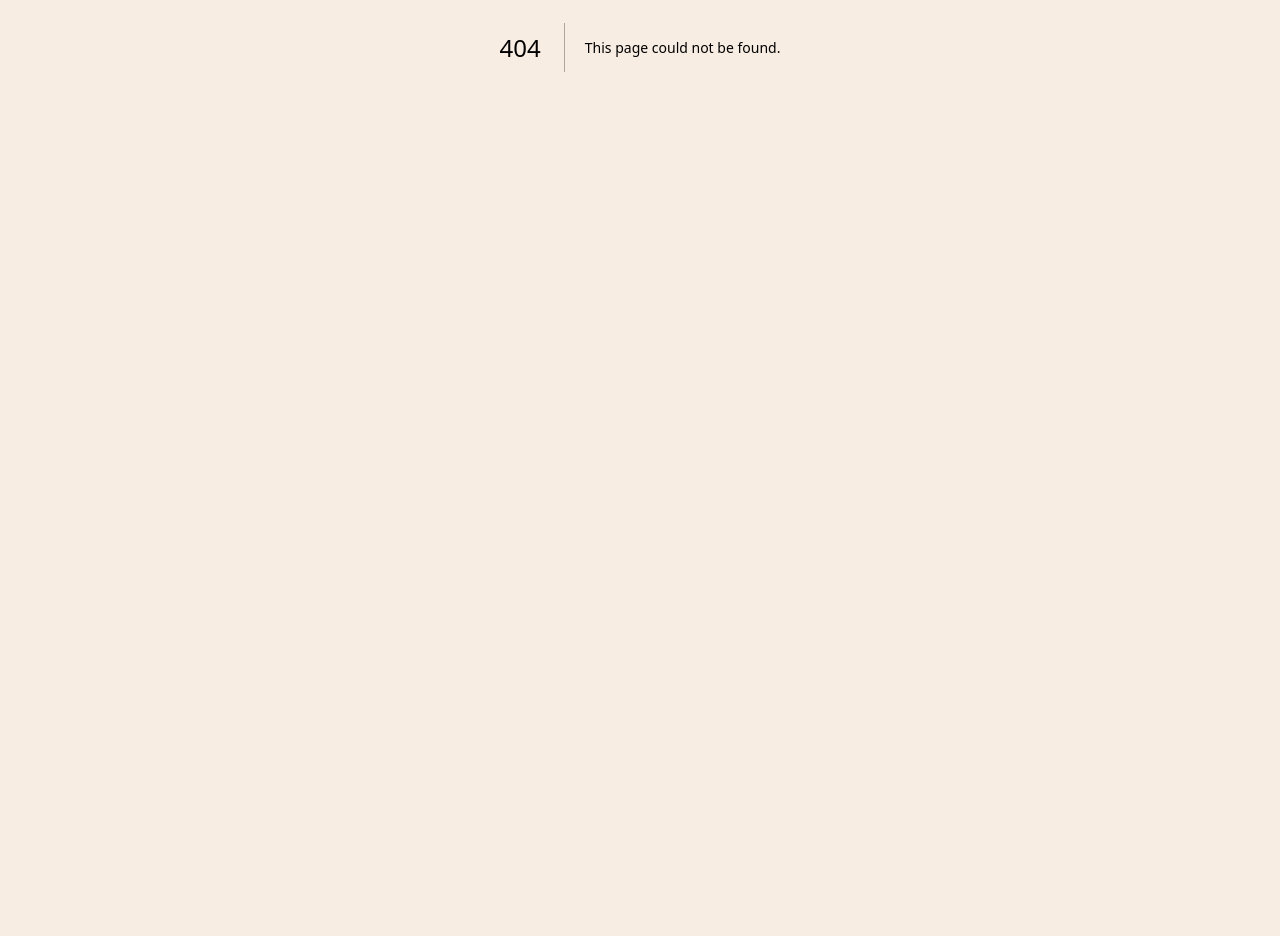
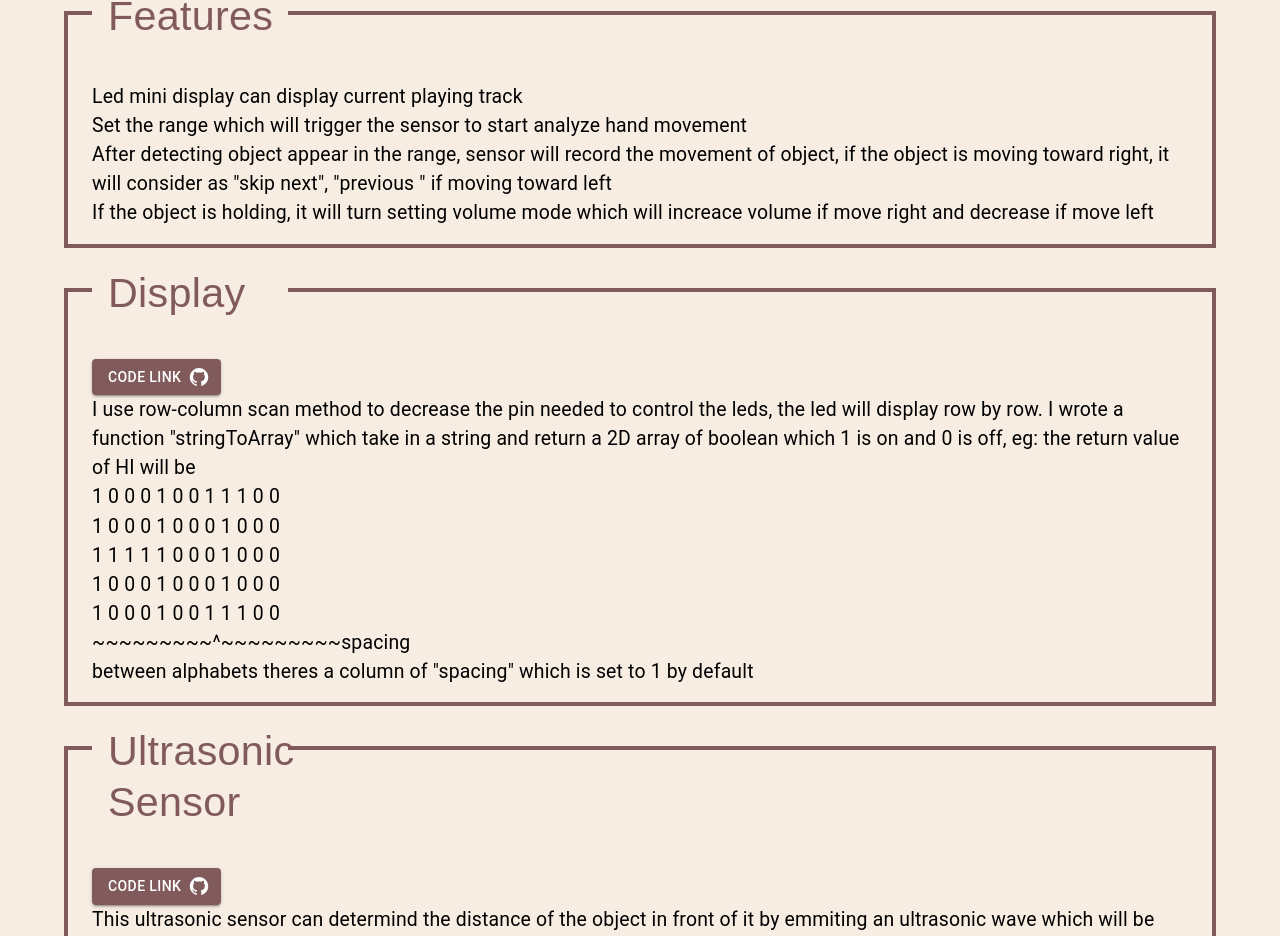
Before and after one commit to ItsMeNengYi/portfolio, a Next.js app: page /project/arduino in a window 1280 px wide. Before the commit this address had no page. Shown: the part 353-1289 px from the top of the page. Before the commit the page ends 800 px from the top, so only its background shows below. Built offline with nearby package versions, Linux system fonts and the light colour scheme.

Commit message:
ArduinoUpdate

```diff
--- /dev/null
+++ b/src/pages/project/arduino.js
@@ -0,0 +1,120 @@
+import { Typography, Box,Stack } from "@mui/material"
+import YoutubeVideo from "@/components/Youtube"
+import Page from "@/components/Page"
+import ContentContainer from "@/components/ContentContainer"
+import BorderCard from "@/components/BorderCard"
+import Navbar from "@/components/Navbar"
+import GitButton from "@/components/GitButton"
+
+import Image from "@/components/Image"
+import React, { Component } from 'react'
+import "react-responsive-carousel/lib/styles/carousel.min.css"
+import { Carousel } from 'react-responsive-carousel'
+import { isMobile } from "react-device-detect"
+
+
+const title={
+    position: 'relative',
+    top: -40,
+    backgroundColor: "#F8EDE3",
+    maxWidth: isMobile?"50%":"15%",
+    alignItem:"center",
+    px:2,
+    color:"#815B5B",
+    fontFamily:"Arial"
+}
+
+export default function Arduino() {
+    return <Page>
+
+        <ContentContainer>
+            <Navbar sx={{top:10}}/>
+            <Stack spacing={5}>
+
+                <BorderCard>
+                    <Typography sx={title} variant="h4">Arduino</Typography>
+                    <YoutubeVideo src="P_-oD3pWcM0"/>
+                    <GitButton url="https://github.com/ItsMeFaquu/Arduino/tree/main/Bluetooth"/>
+                    <Typography>
+                    This is my first Arduino project. I can control skip track, setting volume with hand movement. I have this idea of hand movement controlling sound when Im playing around with sensor I have and I discovered that theres a sensor which can determine the distance between the object in front of it. Then I quickly realised that with this sensor I can do a lot of application which one of those is this project.
+                    </Typography>
+                </BorderCard>
+                <BorderCard>
+                    <Typography sx={title} variant="h4">Features</Typography>
+                        <YoutubeVideo src="5J5vVBvigks"/>
+                        <Typography>
+                            Led mini display can display current playing track
+                        </Typography>
+                        <YoutubeVideo src="yJG7V-F544M"/>
+                        <Typography>
+                            Set the range which will trigger the sensor to start analyze hand movement
+                        </Typography>
+                        <YoutubeVideo src="9DSLJD7zf4k"/>
+                        <Typography>
+                            After detecting object appear in the range, sensor will record the movement of object, if the object is moving toward right, it will consider as "skip next", "previous " if moving toward left
+
+                        </Typography>
+                        <YoutubeVideo src="uIiBFEPjcSo"/>
+                        <Typography>
+                            If the object is holding, it will turn setting volume mode which will increace volume if move right and decrease if move left
+                        </Typography>
+                </BorderCard>
+                <BorderCard>
+                    <Typography sx={title} variant="h4">Display</Typography>
+                        <YoutubeVideo src="P_-oD3pWcM0"/>
+                        <GitButton url="https://github.com/ItsMeFaquu/Arduino/blob/main/Bluetooth/Main/Display.cpp"/>
+                        <Typography>
+                            I use row-column scan method to decrease the pin needed to control the leds, the led will display row by row. I wrote a function "stringToArray" which take in a string and return a 2D array of boolean which 1 is on and 0 is off, eg: the return value of HI will be
+                            <Typography>
+                                1 0 0 0 1 0 0 1 1 1 0 0
+                            </Typography>
+                            <Typography>
+                                1 0 0 0 1 0 0 0 1 0 0 0
+                            </Typography>
+                            <Typography>
+                                1 1 1 1 1 0 0 0 1 0 0 0
+                            </Typography>
+                            <Typography>
+                                1 0 0 0 1 0 0 0 1 0 0 0
+                            </Typography>
+                            <Typography>
+                                1 0 0 0 1 0 0 1 1 1 0 0
+                            </Typography>
+                            <Typography>          ~~~~~~~~~^~~~~~~~~~spacing
+                            </Typography>
+                            between alphabets theres a column of "spacing" which is set to 1 by default
+                        </Typography>
+                </BorderCard>
+                <BorderCard>
+                    <Typography sx={title} variant="h4">Ultrasonic Sensor</Typography>
+                    <YoutubeVideo src="P_-oD3pWcM0"/>
+                    <GitButton url="https://github.com/ItsMeFaquu/Arduino/blob/main/Bluetooth/Main/Ultrasound.cpp"/>
+                    <Typography>
+                        This ultrasonic sensor can determind the distance of the object in front of it by emmiting an ultrasonic wave which will be reflected by the object and received by the sensor. With the approx speed of sound in air(speed of air molecule) and the time taken for the wave to echo back, I can calculate the distance and speed of the object moving.I used the calculated speed to determine if the object(hand) movement.
+                    </Typography>
+                </BorderCard>
+                <BorderCard>
+                    <Typography sx={title} variant="h4">Bluetooth Module</Typography>
+                    <YoutubeVideo src="P_-oD3pWcM0"/>
+                    <GitButton url="https://github.com/ItsMeFaquu/Arduino/blob/main/Bluetooth/Main/Bluetooth.cpp"/>
+                    <Typography>
+                        I use HC-05 to send character to computer which is running python script which each character indicates an unique command.
+                    </Typography>
+                </BorderCard>
+                <BorderCard>
+                    <Typography sx={title} variant="h4">Python</Typography>
+                    <GitButton url="https://github.com/ItsMeFaquu/Arduino/blob/main/Bluetooth/Main/spotipy"/>
+                    <Typography>
+                        I use pyserial to access paired devices(HC-05) and establish serial communication(connect to HC-05), both computer will send character with utf-8 encode. The name of current track is send one char by one char, so it will send an initiator "[" which indicate the start of song name and "]" indicate the end of the name.
+                    </Typography>
+                    <Typography>
+                        I use spotify api to control the spotify. If the serial port receive valid character, the spotify bot I wrote will execute the correspond command.
+                    </Typography>
+                </BorderCard>
+
+                </Stack>
+            </ContentContainer>
+        </Page>
+
+
+};
```
Also changed, not shown: src/pages/project/index.js (+23 -3 lines), public/projectImg/Arduino.png (added).
